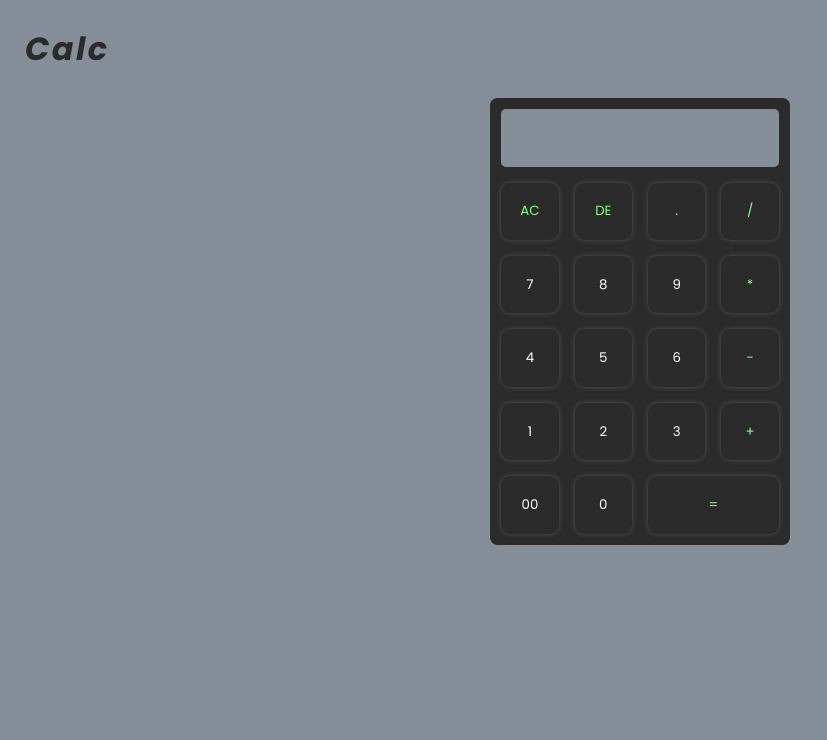
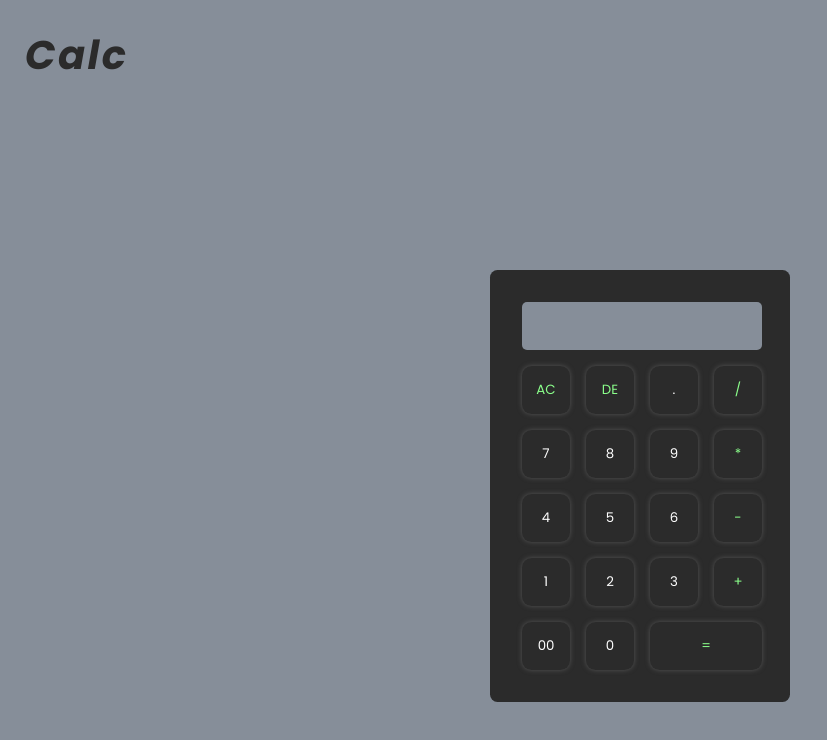
Before and after one commit to Arman-Markaryan/Calculator, a plain HTML site: page index.html in a window 1280 px wide. Shown: the whole page, without its empty margins (0-827 px from the left). Drawn offline with Linux system fonts and the light colour scheme.

Commit message:
Update styles.css

```diff
--- a/styles.css
+++ b/styles.css
@@ -22,6 +22,7 @@ nav {
   grid-template-columns: 1fr auto;
   font-family: Arial, Helvetica, sans-serif;
   gap: 25px;
+  margin-bottom: 10em;
 }
 
 nav ul {
@@ -39,7 +40,7 @@ nav ul li {
 }
 
 nav ul li a {
-  font-size: 2rem;
+  font-size: 2.5rem;
   font-weight: bold;
   text-decoration: none;
   color: var(--colorTwo);
@@ -57,7 +58,7 @@ nav ul li a {
 .calculator{
   margin-inline: auto;
   display: grid;
-  padding: 0.7rem;
+  padding: 2rem;
   border-radius: 7.5px ;
   grid-template-columns: repeat(4, 1fr);
   grid-auto-rows: 1fr;
```
